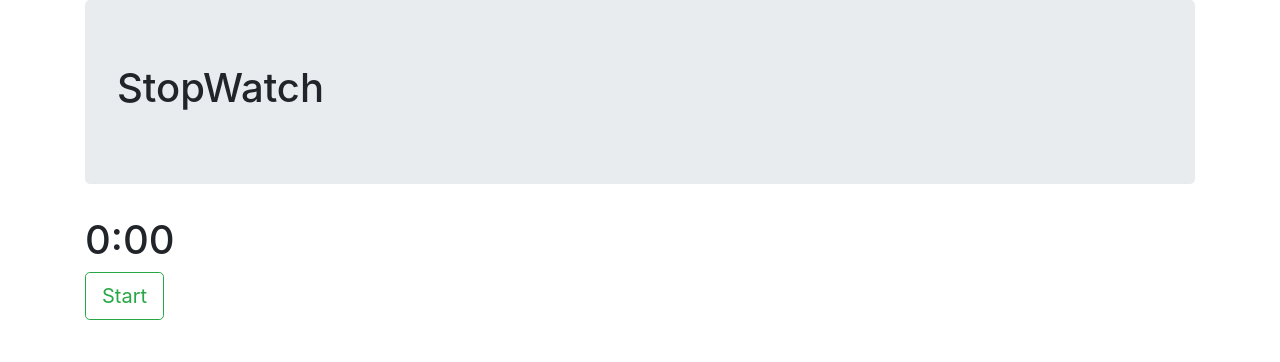
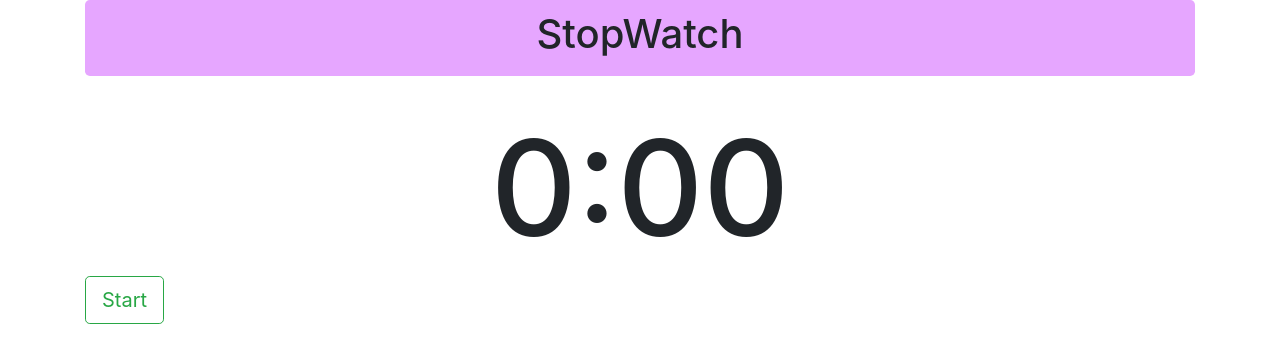
Before and after one commit to josephkem/Stopwatch, a React (Create React App) app: page / in a window 1280 px wide. Shown: the top 362 px of the page. Built offline with nearby package versions, Linux system fonts and the light colour scheme.

Commit message:
Made changes in the js and css files to adjust the layout to make application look neater

```diff
--- a/src/App.css
+++ b/src/App.css
@@ -5,50 +5,25 @@
     to {background-color: rgb(0, 81, 255);}
 }
 
+h1{
+  text-align: center;
+}
+
 h2 {
-  font-size: 4rem;
-    color: red;
-    position: relative;
-    animation-name: example;
-    animation-duration: 1s;
-    animation-iteration-count: infinite
+  font-size: 100pt;
+  text-align: center;
+}
+
+#big {
+  background-color: rgba(183, 0, 255, 0.349);
+  padding: 10px;
+
 }
 
 div {
-
     position: relative;
-
-
 }
 
 Button {
-
     padding: 20;
-
-
-
-
 }
-
-
-
-container {
-
-    margin-left: 40px;
-}
-
-.label{
-
-    font-weight: bold;
-    font-size: 1.2rem;
-}
-
-.value {
-  color: #474747;
-  position: absolute;
-  left: 200px;
-}
-
-.message .value {
-  font-style: italic;
-}
--- a/src/App.js
+++ b/src/App.js
@@ -61,7 +61,6 @@ handleLap (){
 
     this.setState({laps: this.state.laps.concat([this.state.secondsElapsed])});
 
-
 }
 
 render(){
@@ -72,7 +71,7 @@ render(){
 
             <Container>
 
-                <Jumbotron>
+                <Jumbotron id="big">
 
                 <h1>
                     StopWatch
@@ -80,7 +79,12 @@ render(){
 
                 </Jumbotron>
 
-            <h1>{this.getMinutes()}:{this.getSeconds()}</h1>
+
+            </Container>
+
+            <Container>
+
+                 <h2>{this.getMinutes()}:{this.getSeconds()}</h2>
             {(this.state.secondsElapsed === 0 || this.incrementer === this.state.lastClearedIncrementer)
 
                 ? <Button outline color="success"  size="lg"  onClick={this.handleStartClick}>Start</Button>
@@ -110,17 +114,11 @@ render(){
 
                    return <li><strong>{i+1}</strong> - {lap}</li>
 
-
                })}
            </ul>
 
 
-
-
             </Container>
-
-
-
 
 
 
```
